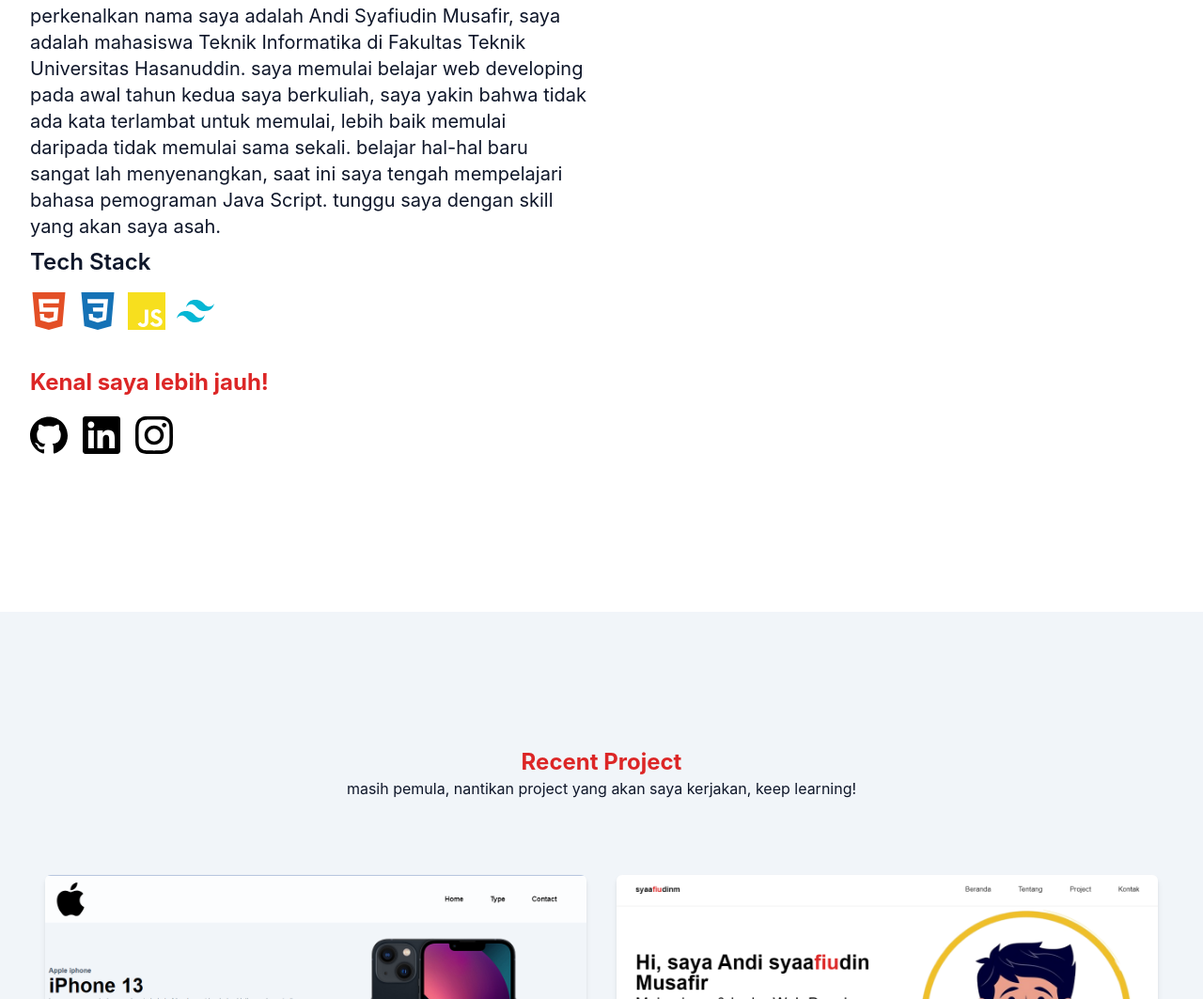
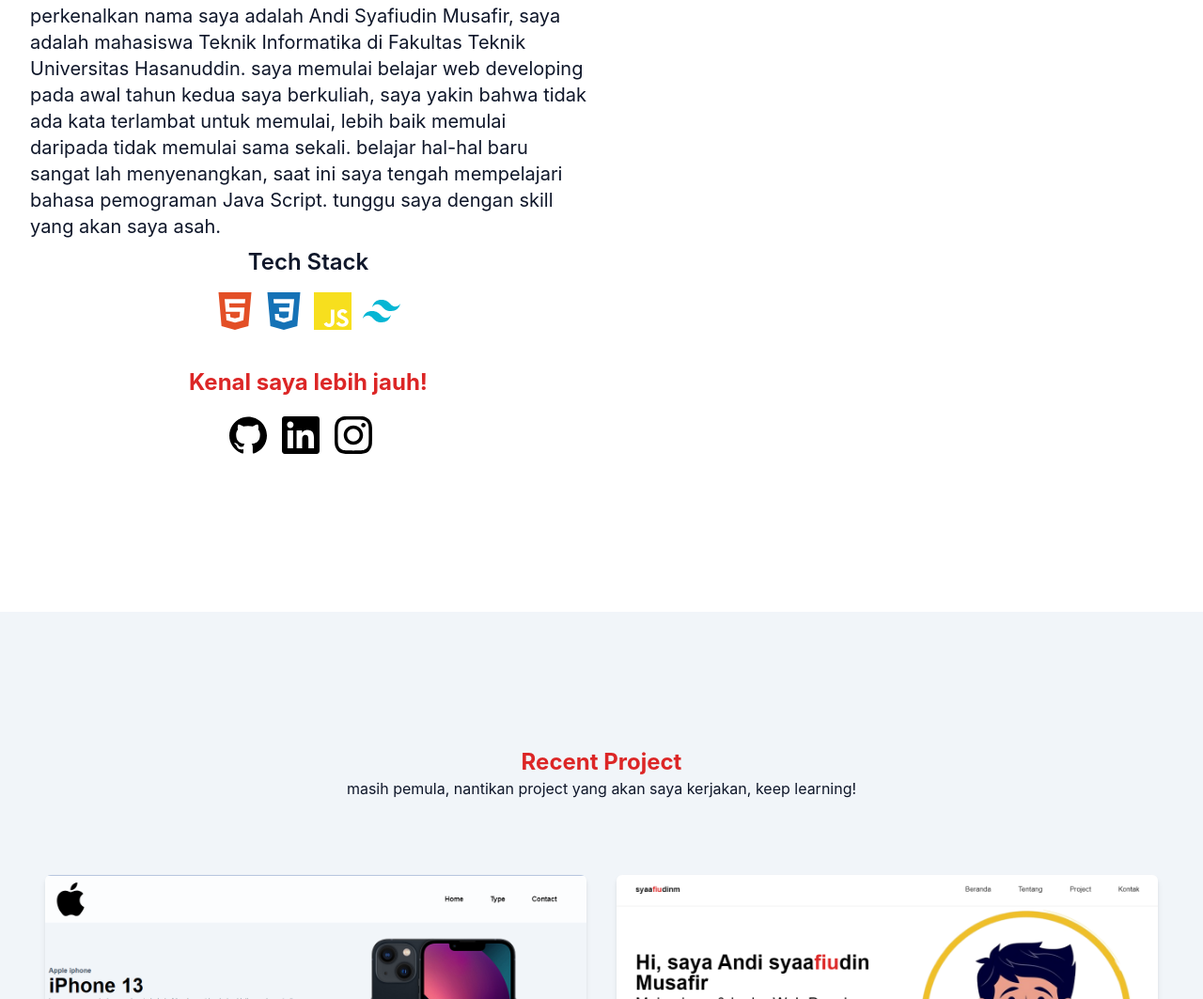
Before and after one commit to JiraiyaSenseii08/portfolio.syaafiudinm.up, a website: page index.html in a window 1280 px wide. Shown: the part 788-1851 px from the top of the page at 94% size. Drawn offline with Linux system fonts and the light colour scheme.

Commit message:
fixed skill

```diff
--- a/index.html
+++ b/index.html
@@ -38,16 +38,18 @@
             <div class="w-full px-4 mb-10">
                 <h4 class="text-xl font-bold text-red-600 mb-2 lg:text-4xl">Tentang Saya</h4>
                 <p class="text-slate-900 lg:text-xl">perkenalkan nama saya adalah Andi Syafiudin Musafir, saya adalah mahasiswa Teknik Informatika di Fakultas Teknik Universitas Hasanuddin. saya memulai belajar web developing pada awal tahun kedua saya berkuliah, saya yakin bahwa tidak ada kata terlambat untuk memulai, lebih baik memulai daripada tidak memulai sama sekali. belajar hal-hal baru sangat lah menyenangkan, saat ini saya tengah mempelajari bahasa pemograman Java Script. tunggu saya dengan skill yang akan saya asah.</p>
-                <h2 class="text-slate-900 font-semibold text-xl mt-2 lg:text-2xl mb-4">Tech Stack</h2>
+                <h2 class="text-slate-900 font-semibold text-xl mt-2 lg:text-2xl mb-4 text-center">Tech Stack</h2>
+                <div class="container flex justify-center">
                 <div class="flex items-center">
                     <img src="img/html5-color.svg" alt="html" width="40" class="cursor-pointer hover:scale-105 mr-3 lg:w-">
                     <img src="img/css3-color.svg" alt="css" width="40" class="cursor-pointer hover:scale-105 mr-3">
                     <img src="img/javascript-color.svg" alt="javascript" width="40" class="cursor-pointer hover:scale-105 mr-3">
                     <img src="img/tailwindcss-color.svg" alt="tailwindcss" width="40" class="cursor-pointer hover:scale-105">
                 </div>
+                </div>
                 <div class="w-full mt-10">
-                    <h3 class="lg:text-2xl text-xl font-bold text text-red-600 mb-5">Kenal saya lebih jauh!</h3>
-                    <div class="flex items-center">
+                    <h3 class="lg:text-2xl text-xl font-bold text text-red-600 mb-5 text-center">Kenal saya lebih jauh!</h3>
+                    <div class="flex items-center justify-center">
                         <a href="https://github.com/JiraiyaSenseii08" target="_blank" class="hover:text-red-600 mr-4">
                             <svg role="img" viewBox="0 0 24 24" width="40" class="fill-current" xmlns="http://www.w3.org/2000/svg"><title>GitHub</title><path d="M12 .297c-6.63 0-12 5.373-12 12 0 5.303 3.438 9.8 8.205 11.385.6.113.82-.258.82-.577 0-.285-.01-1.04-.015-2.04-3.338.724-4.042-1.61-4.042-1.61C4.422 18.07 3.633 17.7 3.633 17.7c-1.087-.744.084-.729.084-.729 1.205.084 1.838 1.236 1.838 1.236 1.07 1.835 2.809 1.305 3.495.998.108-.776.417-1.305.76-1.605-2.665-.3-5.466-1.332-5.466-5.93 0-1.31.465-2.38 1.235-3.22-.135-.303-.54-1.523.105-3.176 0 0 1.005-.322 3.3 1.23.96-.267 1.98-.399 3-.405 1.02.006 2.04.138 3 .405 2.28-1.552 3.285-1.23 3.285-1.23.645 1.653.24 2.873.12 3.176.765.84 1.23 1.91 1.23 3.22 0 4.61-2.805 5.625-5.475 5.92.42.36.81 1.096.81 2.22 0 1.606-.015 2.896-.015 3.286 0 .315.21.69.825.57C20.565 22.092 24 17.592 24 12.297c0-6.627-5.373-12-12-12"/></svg></a>
                             <a href="https://www.linkedin.com/in/andi-syafiudin-musafir-a3b85a287/" class="hover:text-red-600 mr-4">
```
